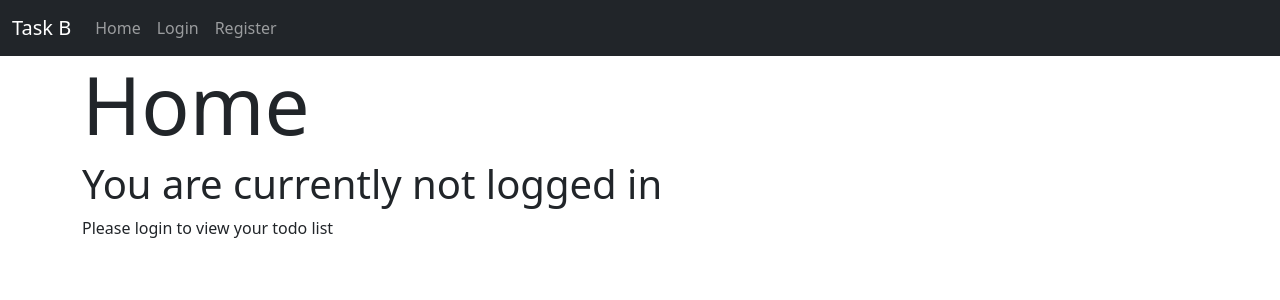
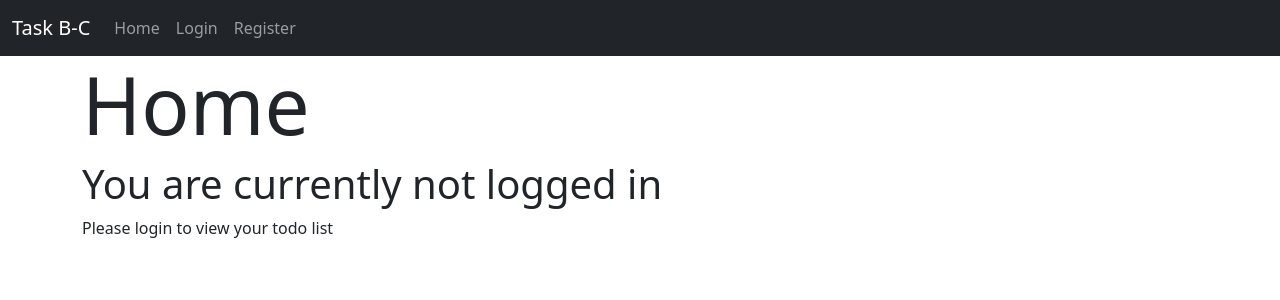
Before and after one commit to Jh123x/CS3219-C, a Flask app: page / in a window 1280 px wide. Shown: the top 300 px of the page. Run offline with Flask 2, Linux system fonts and the light colour scheme; data that the repository does not hold is empty.

Commit message:
Update front end

```diff
--- a/webapp/templates/base.html
+++ b/webapp/templates/base.html
@@ -16,7 +16,7 @@
 <body>
   <nav class="navbar navbar-expand-lg navbar-dark bg-dark">
     <div class="container-fluid">
-      <a class="navbar-brand" href="#">Task B</a>
+      <a class="navbar-brand" href="#">Task B-C</a>
       <button class="navbar-toggler" type="button" data-bs-toggle="collapse" data-bs-target="#navbarSupportedContent"
         aria-controls="navbarSupportedContent" aria-expanded="false" aria-label="Toggle navigation">
         <span class="navbar-toggler-icon"></span>
```
